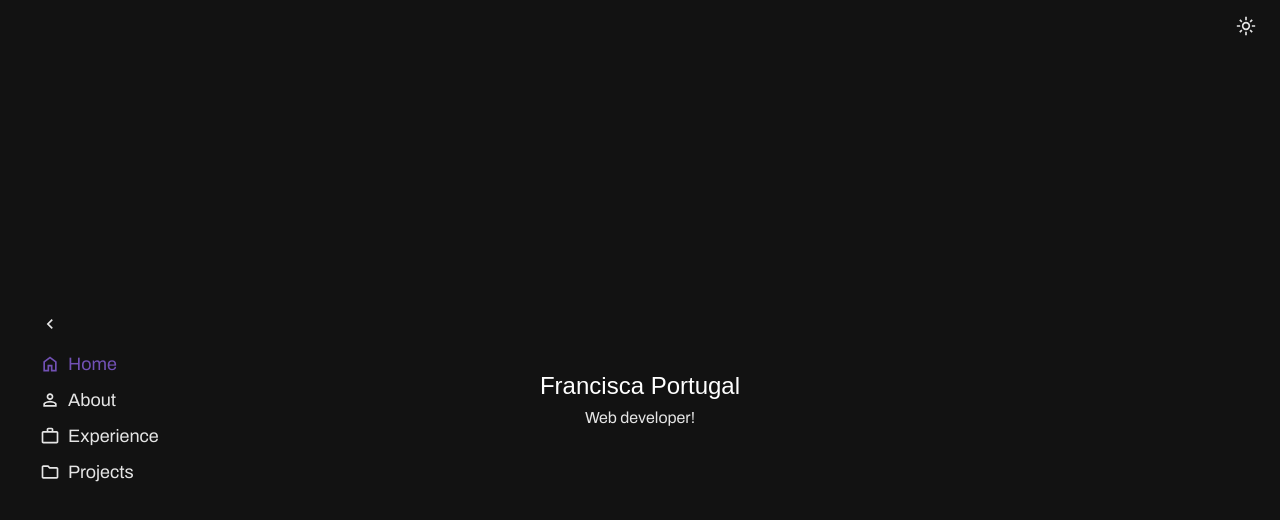
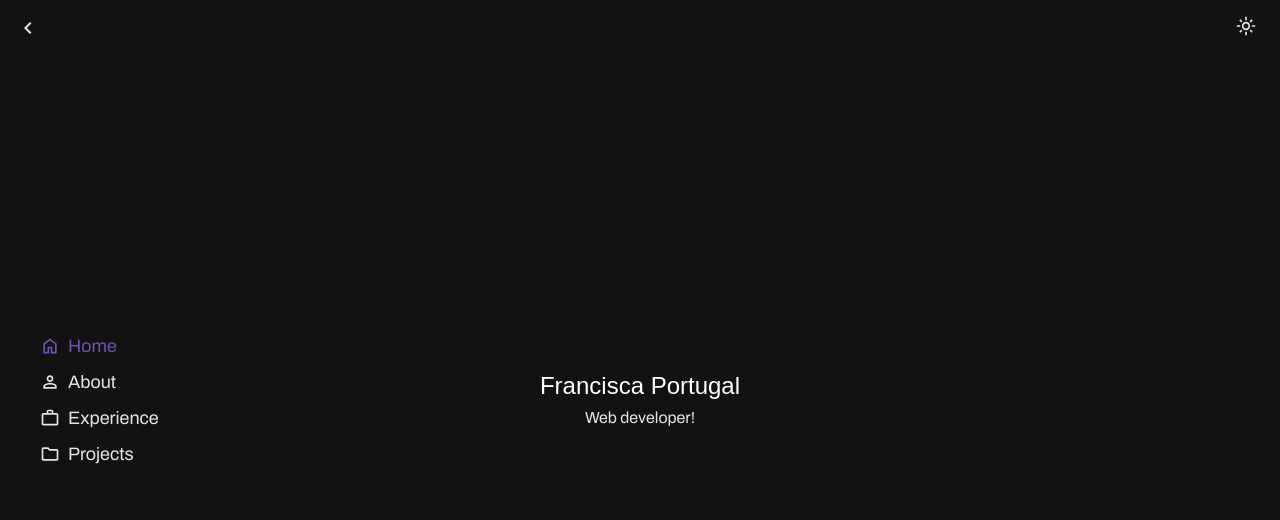
Before and after one commit to franpts2/franciscapt_portfolio, a React (Vite) app: page / in a window 1280 px wide. Shown: the top 520 px of the page. Built offline with nearby package versions, Linux system fonts and the light colour scheme; a web font is replaced by a local one.

Commit message:
fix(sidebar): Fixed positioning

```diff
--- a/src/components/navigation/Sidebar.tsx
+++ b/src/components/navigation/Sidebar.tsx
@@ -46,21 +46,24 @@ const Sidebar = () => {
 	}, []);
 
 	return (
+		<>
+			<div
+				className="fixed top-4 left-4 z-50 text-primary cursor-pointer"
+				onClick={() => setExpanded((prev) => !prev)}
+			>
+				<Icon
+					icon={expanded ? icons.left.fill : icons.right.fill}
+					height={24}
+				/>
+			</div>
+
 			<div
 				ref={sidebarRef}
 				className={`fixed flex flex-col justify-center h-screen px-10 ${
 					expanded ? "gap-2 w-50" : "gap-4 w-26"
 				}`}
+				style={{ left: 0, top: 0 }}
 			>
-			<div
-				className="mb-2 text-primary cursor-pointer self-start"
-				onClick={() => setExpanded((prev) => !prev)}
-			>
-				<Icon
-					icon={expanded ? icons.left.fill : icons.right.fill}
-					height={20}
-				/>
-			</div>
 				{navItems.map(({ name, to, icon }, idx) => (
 					<NavLink
 						key={name}
@@ -82,6 +85,7 @@ const Sidebar = () => {
 					</NavLink>
 				))}
 			</div>
+		</>
 	);
 };
 
```
Lines whose indentation alone changed are shown as unchanged.
